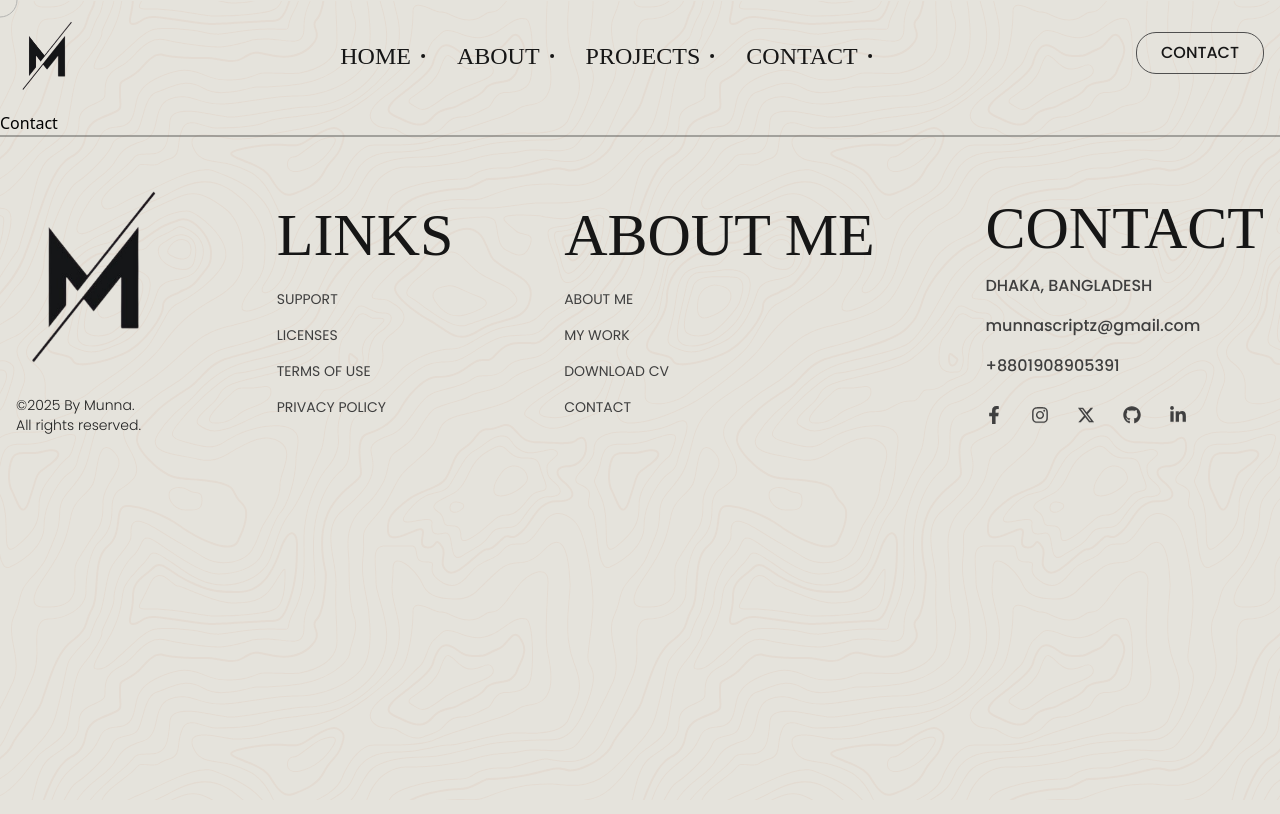
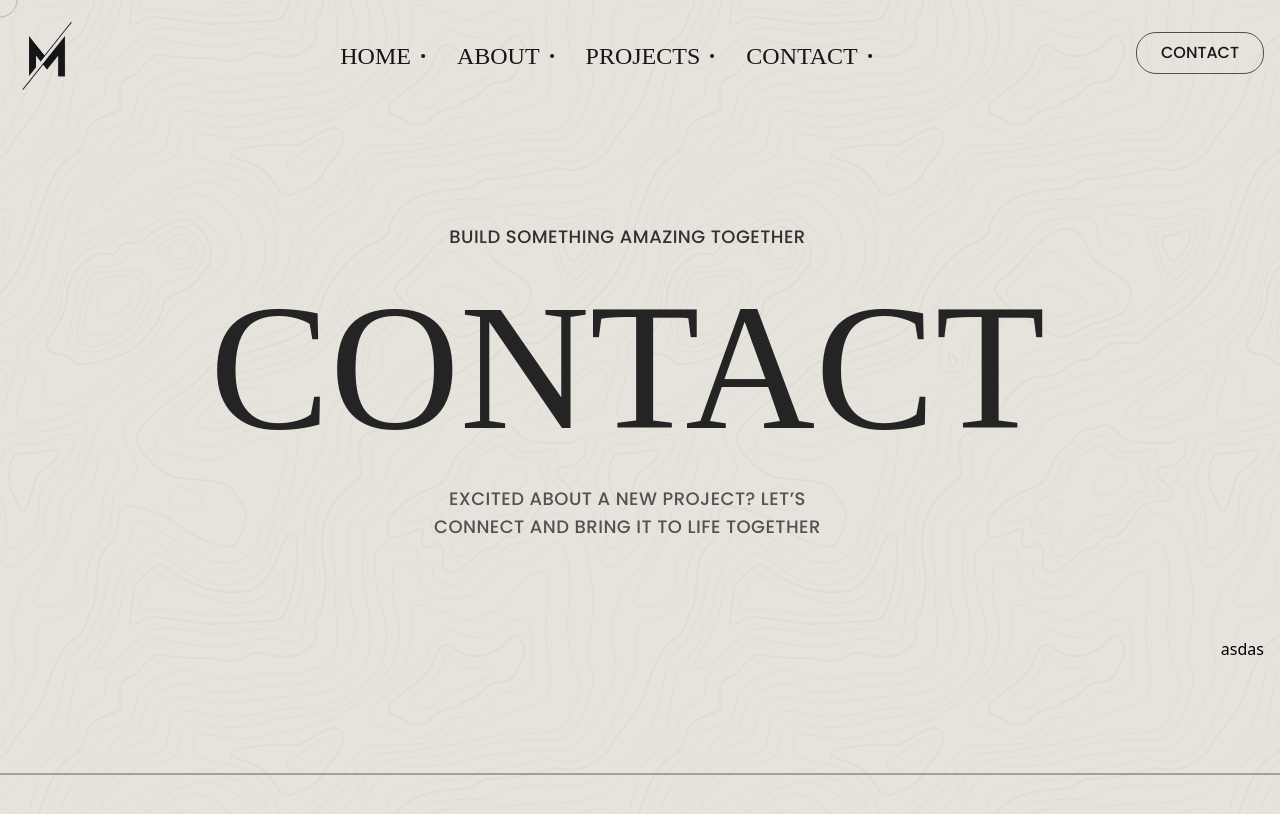
Before and after one commit to Munna-Scriptz/Portfolio, a React (Vite) app: page /contact in a window 1280 px wide. Shown: the top 814 px of the page. Built offline with nearby package versions, Linux system fonts and the light colour scheme; a web font is replaced by a local one.

Commit message:
Contact Banner 70% Complete

```diff
--- /dev/null
+++ b/src/components/Contact/ContactBan.jsx
@@ -0,0 +1,48 @@
+import React from 'react'
+import Magnet from '../effects/Magnet'
+// ---------Icons
+import { FaFacebookF } from "react-icons/fa";
+import { FaInstagram } from "react-icons/fa";
+import { FaXTwitter } from "react-icons/fa6";
+import { FaGithub } from "react-icons/fa";
+import { FaLinkedinIn } from "react-icons/fa";
+const ContactBan = () => {
+  return (
+    <>
+    <section id='ContactBanner' className='py-[112px]'>
+        <div className="container">
+            <div id="Banner-Row" className='flex items-end justify-between'>
+                {/* -----Social Media Button------- */}
+                <div data-aos="fade-right" data-aos-duration="2200" data-aos-delay="4500" data-aos-easing="ease-in-sine"  className='mt-10 flex flex-col gap-7'>
+                            <Magnet padding={20} disabled={false} magnetStrength={2}>
+                              <a href='https://www.facebook.com/rexon.notfr' ><FaFacebookF className='text-[18px] text-second hover-brown'/></a>
+                            </Magnet>
+                            <Magnet padding={20} disabled={false} magnetStrength={2}>
+                              <a href='https://www.instagram.com/rexon.notfr/?__pwa=1'> <FaInstagram className='text-[18px] text-second hover-brown'/></a>
+                            </Magnet>
+                            <Magnet padding={20} disabled={false} magnetStrength={2}>
+                              <a href='https://github.com/Munna-Scriptz'> <FaXTwitter className='text-[18px] text-second hover-brown'/></a>
+                            </Magnet>
+                            <Magnet padding={20} disabled={false} magnetStrength={2}>
+                              <a href='https://github.com/Munna-Scriptz'> <FaGithub className='text-[18px] text-second hover-brown'/></a>
+                            </Magnet>
+                            <Magnet padding={20} disabled={false} magnetStrength={2}>
+                              <a href='https://github.com/Munna-Scriptz'> <FaLinkedinIn className='text-[18px] text-second hover-brown'/></a>
+                            </Magnet>
+                </div>
+                {/* -----Center Text------- */}
+                <div className='mb-[120px]'>
+                    <p className='font-poppins uppercase text-lg text-[#313131] tracking-wide font-medium text-center'>Build Something Amazing Together</p>
+                    <h2 className='font-soldier text-[#242424] leading-[130%] font-medium text-[180px] text-center'>CONTACT</h2>
+                    <p className='font-poppins uppercase text-lg text-[#525252] tracking-wide font-medium text-center mx-auto w-[400px]'>Excited about a new project? Let’s connect and bring it to life together</p>
+                </div>
+                {/* -----Explore More------- */}
+                <h1>asdas</h1>
+            </div>
+        </div>
+    </section>
+    </>
+  )
+}
+
+export default ContactBan
--- a/src/pages/Contact.jsx
+++ b/src/pages/Contact.jsx
@@ -1,8 +1,11 @@
 import React from 'react'
+import ContactBan from '../components/Contact/ContactBan'
 
 const Contact = () => {
   return (
-    <div>Contact</div>
+    <>
+        <ContactBan/>
+    </>
   )
 }
 
```
